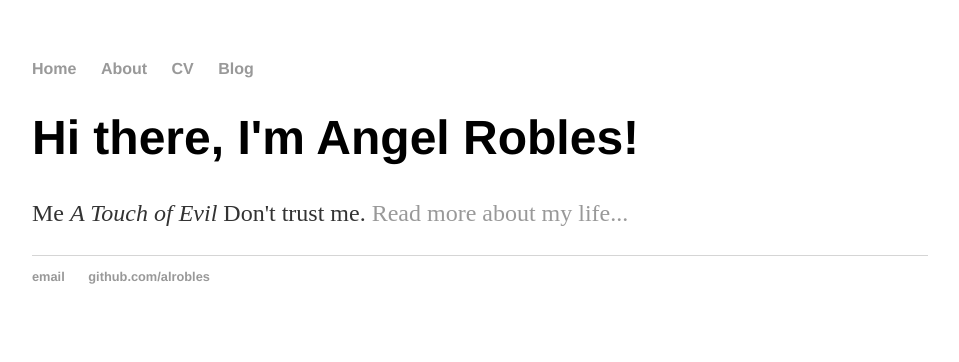
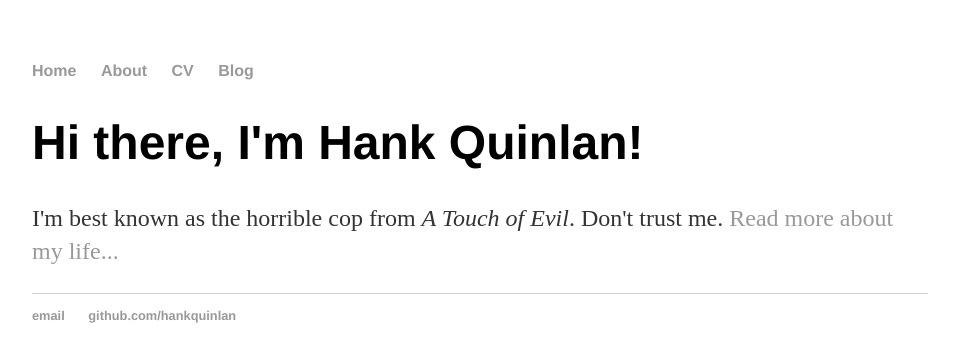
Before and after one commit to alrobles/alrobles.github.io, a Jekyll site: the page built from index.html, in a window 1280 px wide. Shown: the top 362 px of the page, without its empty margins (160-1119 px from the left). Built offline with Jekyll 4.4.1, drawn with Linux system fonts in a browser that asks for light colours; Markdown is read by kramdown in place of the engine named in the settings.

Commit message:
Add files via upload
update page

```diff
--- a/_config.yml
+++ b/_config.yml
@@ -1,3 +1,3 @@
-name: Angel Robles, geotax project
-markdown: kramdow
+name: Hank Quinlan, Horrible Cop
+markdown: kramdown
 permalink: /blog/:year/:month/:day/:title
--- a/_layouts/default.html
+++ b/_layouts/default.html
@@ -2,9 +2,12 @@
 <html>
   <head>
     <title>{{ page.title }}</title>
-			<!-- link to main stylesheet -->
+
     <link rel="stylesheet" type="text/css" href="/css/main.css">
+
   </head>
+
+
   <body>
     <nav>
 <ul>
@@ -18,12 +21,14 @@
 
   {{ content }}
 
-			</div><!-- /.container -->
+</div>
+
   <footer>
    <ul>
-	        		<li><a href="mailto:alrobles@gmail.com">email</a></li>
-	        		<li><a href="https://github.com/alrobles">github.com/alrobles</a></li>
+   <li><a href="mailto:hankquinlanhub@gmail.com">email</a></li>
+   <li><a href="https://github.com/hankquinlan">github.com/hankquinlan</a></li>
    </ul>
   </footer>
   </body>
+
 </html>
--- a/css/main.css
+++ b/css/main.css
@@ -1,43 +1,29 @@
-body {
-    margin: 60px auto;
-    width: 70%;
-}
-nav ul, footer ul {
-    font-family:'Helvetica', 'Arial', 'Sans-Serif';
-    padding: 0px;
-    list-style: none;
-    font-weight: bold;
-}
-nav ul li, footer ul li {
-    display: inline;
-    margin-right: 20px;
-}
-a {
-    text-decoration: none;
-    color: #999;
-}
-a:hover {
-    text-decoration: underline;
-}
-h1 {
-    font-size: 3em;
-    font-family:'Helvetica', 'Arial', 'Sans-Serif';
-}
-p {
-    font-size: 1.5em;
-    line-height: 1.4em;
-    color: #333;
-}
-footer {
-    border-top: 1px solid #d5d5d5;
-    font-size: .8em;
-}
+body { margin: 60px auto; width: 70%; }
 
-ul.posts {
-    margin: 20px auto 40px;
-    font-size: 1.5em;
-}
+a { text-decoration: none; color: #999; }
+a:hover { text-decoration: underline; }
 
-ul.posts li {
-    list-style: none;
-}
+p, ul { font-size: 1.5em; line-height: 1.4em; color: #333; }
+
+h1, h2, h3, h4 { font-family: 'Helvetica', 'Arial', 'Sans-Serif'; }
+h1 { font-size: 3em;  }
+h2 { font-size: 2.7em; }
+h3 { font-size: 2.3em; }
+h4 { font-size: 1.9em; }
+
+nav ul, footer ul { font-size: 1em; font-family: 'Helvetica', 'Arial', 'Sans-Serif'; padding: 0px; list-style: none; font-weight: bold; }
+nav ul li, footer ul li { display: inline; margin-right: 20px; }
+
+footer { border-top: 1px solid #d5d5d5; font-size: .8em; }
+
+/* Blog */
+ul.posts { margin: 20px auto 40px; font-size: 1.5em; }
+ul.posts li { list-style: none; }
+
+/* CV */
+.cv { margin: 0px 0px 60px; }
+.cv h1 { font-size: 3em; }
+.cv h2 { font-size: 2em; }
+.cv address, .cv .download { font-family: 'Helvetica', 'Arial', 'Sans-Serif'; }
+.cv address, .cv p { font-size: 1.2em; }
+.cv .download { float: right; font-size: .8em; text-transform: uppercase; }
--- a/index.html
+++ b/index.html
@@ -1,8 +1,9 @@
 ---
 layout: default
-title: Angel Robles, geotax project
+title: Hank Quinlan, Horrible Cop
 ---
-<div class="blurb">
-	<h1>Hi there, I'm Angel Robles!</h1>
-	<p>Me <em>A Touch of Evil</em> Don't trust me. <a href="/about">Read more about my life...</a></p>
-</div><!-- /.blurb -->
+
+		<div class="blurb">
+			<h1>Hi there, I'm Hank Quinlan!</h1>
+			<p>I'm best known as the horrible cop from <em>A Touch of Evil</em>. Don't trust me. <a href="/about">Read more about my life...</a></p>
+		</div>
```
Also changed, not shown: _posts/2014-04-30-hank-quinlan-site-launched.md (added, +7 -0 lines), about/index.html (added, +15 -0 lines), blog/atom.xml (+8 -8 lines), blog/index.html (+8 -7 lines), cv/index.html (added, +22 -0 lines), README.md. Lines whose indentation alone changed are shown as unchanged.
